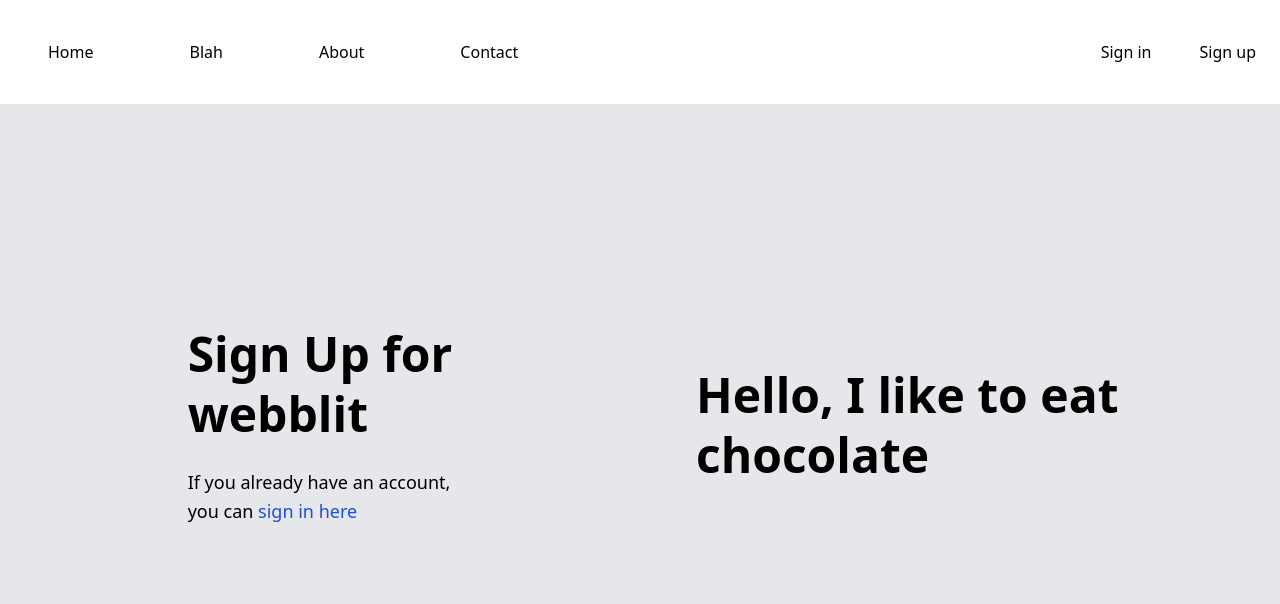
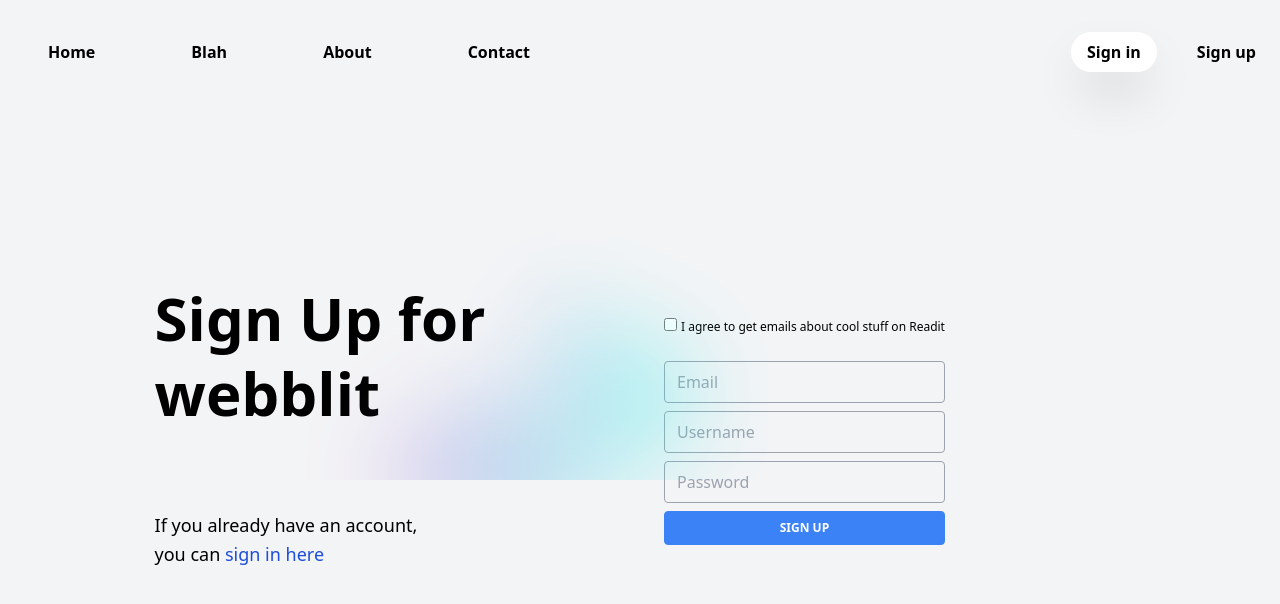
Before and after one commit to steven-mathew/proj-readme, a Next.js app in the folder client/: page /register in a window 1280 px wide. Shown: the top 604 px of the page. Built offline with nearby package versions, Linux system fonts and the light colour scheme.

Commit message:
feat: random

```diff
--- a/client/package.json
+++ b/client/package.json
@@ -8,15 +8,18 @@
     "start": "next start"
   },
   "dependencies": {
+    "@chriscourses/perlin-noise": "^1.0.5",
     "autoprefixer": "^10.2.5",
     "next": "10.0.8",
     "postcss": "^8.2.8",
     "react": "17.0.1",
     "react-dom": "17.0.1",
-    "tailwindcss": "^2.0.3"
+    "tailwindcss": "^2.0.3",
+    "three": "^0.126.1"
   },
   "devDependencies": {
     "@types/react": "^17.0.3",
+    "@types/three": "^0.126.0",
     "typescript": "^4.2.3"
   }
 }
--- a/client/src/pages/_app.tsx
+++ b/client/src/pages/_app.tsx
@@ -1,4 +1,6 @@
 import '../styles/globals.css'
+import '../styles/blobs.css'
+
 import {AppProps} from 'next/app'
 
 function App({Component, pageProps}: AppProps) {
--- a/client/src/pages/register.tsx
+++ b/client/src/pages/register.tsx
@@ -1,5 +1,22 @@
 import Head from 'next/head'
 
+// <div
+//     className="w-40 h-screen bg-center bg-cover"
+//     style={{backgroundImage: "url('https://images.unsplash.com/photo-1544306094-e2dcf9479da3') no-repeat"}}
+// ></div>
+//
+// <div
+//     className="w-40 h-screen bg-center bg-cover"
+//     style={{backgroundImage: "url('https://images.unsplash.com/photo-1544306094-e2dcf9479da3') no-repeat"}}
+// ></div>
+
+// <div
+//     className="fixed z-0 block w-screen h-screen"
+//     style={{
+//         backgroundImage: "url('https://images.unsplash.com/photo-1544306094-e2dcf9479da3')",
+//         filter: "blur(10px)"
+//     }}
+// ></div>
 export default function Register() {
     return (
         <div>
@@ -7,10 +24,10 @@ export default function Register() {
                 <title>Register Next App</title>
                 <link rel="icon" href="/favicon.ico" />
             </Head>
-            <body className="h-screen bg-gray-200">
+            <div className="h-screen bg-gray-100">
                 <section>
-                    <div className="py-6 bg-white h-1/6">
-                        <div className="container flex items-center justify-between mx-auto">
+                    <div className="py-6 h-1/6">
+                        <div className="container flex items-center justify-between mx-auto font-bold">
                             <div>
                                 <ul className="flex">
                                     <li className="p-4 mx-8">
@@ -29,7 +46,7 @@ export default function Register() {
                             </div>
                             <div>
                                 <ul className="flex">
-                                    <li className="p-2 mx-4">
+                                    <li className="p-2 px-4 py-2 mx-4 font-bold bg-white rounded-full shadow-2xl hover:bg-blue-600 hover:text-white">
                                         <a href="#">Sign in</a>
                                     </li>
                                     <li className="p-2 mx-4">
@@ -40,10 +57,34 @@ export default function Register() {
                         </div>
                     </div>
                 </section>
+                <svg version="1.1" xmlns="http://www.w3.org/2000/svg" id="loader">
+                    <defs>
+                        <filter id="goo">
+                            <feGaussianBlur in="SourceGraphic" result="blur" stdDeviation="10" />
+                            <feColorMatrix in="blur" mode="matrix" values="1 0 0 0 0  0 1 0 0 0  0 0 1 0 0  0 0 0 18 -7" result="goo" />
+                            <feBlend in2="goo" in="SourceGraphic" result="mix" />
+                        </filter>
+                        <linearGradient id="MyGradient">
+                            <stop offset="5%" stop-color="#e310d1" />
+                            <stop offset="40%" stop-color="#34e8eb" />
+                            <stop offset="100%" stop-color="#34e8eb" />
+                        </linearGradient>
+                    </defs>
+                    <mask id="maska">
+                        <g className="blobs">
+                            <circle className="blob" cx="440" cy="250" r="30" transform="rotate(0) translate(0, 0) rotate(0)" />
+                            <circle className="blob" cx="500" cy="320" r="70" transform="rotate(0) translate(0, 0) rotate(0)" />
+                            <circle className="blob" cx="300" cy="390" r="40" transform="rotate(0) translate(0, 0) rotate(0)" />
+                            <circle className="blob" cx="380" cy="390" r="80" transform="rotate(0) translate(0, 0) rotate(0)" />
+                            <circle className="blob" cx="470" cy="450" r="20" transform="rotate(0) translate(0, 0) rotate(0)" />
+                        </g>
+                    </mask>
+                    <rect x="0" y="0" mask="url(#maska)" fill="url(#MyGradient)" width="200%" height="200%"></rect>
+                </svg>
                 <section className="flex h-5/6">
                     <div className="flex justify-center w-full lg:w-1/2">
                         <div className="self-center max-w-xl p-6">
-                            <h1 className="mb-6 text-5xl font-bold leading-tight">
+                            <h1 className="mb-20 text-6xl font-bold leading-tight">
                                 Sign Up for<br />
                                 webblit<br />
                             </h1>
@@ -53,18 +94,49 @@ export default function Register() {
                             </p>
                         </div>
                     </div>
-                    <div className="flex justify-center w-full lg:w-1/2">
-                        <div className="self-center max-w-xl p-6">
-                            <h1 className="mb-6 text-5xl font-bold leading-tight">
-                                Hello, I like to eat chocolate
-                            </h1>
+                    <div className="flex flex-col justify-center pl-6">
+                        <div className="w-70">
+                            <form>
+                                <div className="mb-6">
+                                    <input
+                                        type="checkbox"
+                                        className="mr-1 cursor-pointer"
+                                        id="agreement"
+                                    />
+                                    <label htmlFor="agreement" className="text-xs cursor-pointer">
+                                        I agree to get emails about cool stuff on Readit
+                                </label>
+                                </div>
+                                <div className="mb-2">
+                                    <input
+                                        type="email"
+                                        className="w-full px-3 py-2 bg-gray-100 border border-gray-400 rounded"
+                                        placeholder="Email"
+                                    />
+                                </div>
+                                <div className="mb-2">
+                                    <input
+                                        type="text"
+                                        className="w-full px-3 py-2 bg-gray-100 border border-gray-400 rounded"
+                                        placeholder="Username"
+                                    />
+                                </div>
+                                <div className="mb-2">
+                                    <input
+                                        type="password"
+                                        className="w-full px-3 py-2 bg-gray-100 border border-gray-400 rounded"
+                                        placeholder="Password"
+                                    />
+                                </div>
+                                <button className="w-full py-2 mb-4 text-xs font-bold text-white uppercase bg-blue-500 border border-blue-500 rounded">
+                                    Sign Up
+            </button>
+                            </form>
                         </div>
                     </div>
                 </section>
-            </body>
-
-
-        </div>
+            </div>
+        </div >
     )
 }
 
--- /dev/null
+++ b/client/src/styles/blobs.css
@@ -0,0 +1,45 @@
+/* .loading_cont { */
+/*     width: 100%; */
+/*     height: 100%; */
+/*     background: white; */
+/* } */
+
+/* .loading_cont:before { */
+/*     content: ""; */
+/*     width: 100%; */
+/*     height: 100%; */
+/*     left: 0; */
+/*     top: 0px; */
+/*     background: url(https://next.atcom.gr/StaticData/Landing2017/Content/Media/dots-transparent.png) repeat scroll center center; */
+/*     opacity: 0.05; */
+/*     z-index: 0; */
+/* } */
+
+#loader {
+	/* display: inline-block; */
+	position: absolute;
+    z-index: 0;
+	width: 50%;
+	height: 50%;
+	top: 10%;
+	left: 10%;
+	/* margin-left: -400px; */
+	/* margin-top: -400px; */
+}
+
+rect {
+    -webkit-transform-origin: 50% 50%;
+    transform-origin: 50% 50%;
+}
+
+.blobs {
+    -webkit-filter: url("#goo");
+    filter: url("#goo");
+    filter: blur(45px);
+    /* transform: scale(1000px); */
+    opacity: 35%;
+}
+
+.blob {
+	fill: white;
+}
```
Also changed, not shown: client/public/images/otter.png (added), 1 other file (tests, documents, lock files or other folders).
